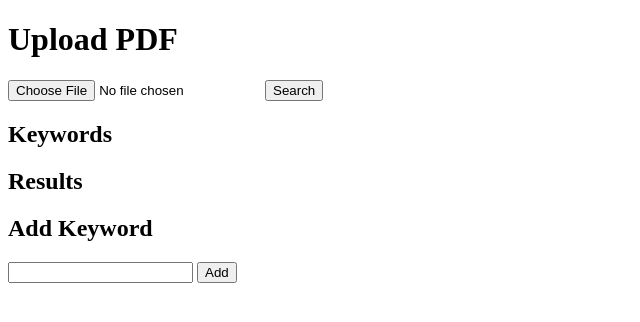
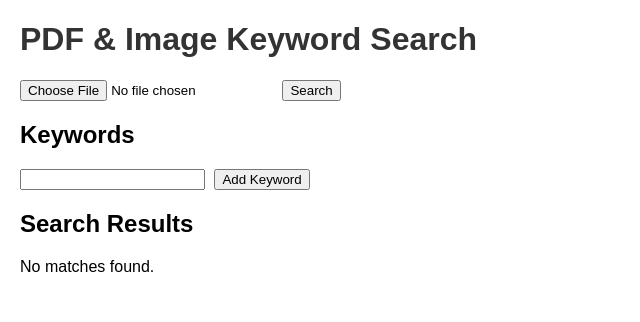
Before and after one commit to Aaronicc/pdf-keyword-search, a Flask app: page / in a window 1280 px wide. Shown: the top 322 px of the page, without its empty margins (0-640 px from the left). Run offline with Flask 3, Linux system fonts and the light colour scheme.

Commit message:
Update index.html

```diff
--- a/templates/index.html
+++ b/templates/index.html
@@ -1,33 +1,75 @@
 <!DOCTYPE html>
-<html>
+<html lang="en">
 <head>
+    <meta charset="UTF-8">
     <title>PDF & Image Keyword Search</title>
+    <style>
+        body { font-family: Arial, sans-serif; margin: 20px; }
+        h1 { color: #333; }
+        .keyword-list { margin-top: 20px; }
+        .keyword-item { display: flex; align-items: center; margin-bottom: 5px; }
+        .keyword-item span { flex: 1; }
+        button { margin-left: 5px; }
+        .results { margin-top: 20px; }
+        .result { border: 1px solid #ccc; padding: 10px; margin-bottom: 10px; }
+        .result strong { color: #007BFF; }
+    </style>
+    <script>
+        function deleteKeyword(id) {
+            const password = prompt("Enter password to delete keyword:");
+            if (!password || password !== 'admin123') return;  // Change password as needed
+
+            fetch(`/delete_keyword/${id}`, { method: 'POST' })
+                .then(() => location.reload());
+        }
+
+        function editKeyword(id) {
+            const newWord = prompt("Enter new keyword:");
+            const password = prompt("Enter password to edit keyword:");
+            if (!password || password !== 'admin123') return;
+
+            fetch(`/edit_keyword/${id}`, {
+                method: 'POST',
+                headers: { 'Content-Type': 'application/json' },
+                body: JSON.stringify({ word: newWord })
+            }).then(() => location.reload());
+        }
+    </script>
 </head>
 <body>
-    <h1>Upload PDF</h1>
+    <h1>PDF & Image Keyword Search</h1>
+
     <form method="POST" enctype="multipart/form-data">
-        <input type="file" name="pdf" accept=".pdf" required>
+        <input type="file" name="pdf" required>
         <button type="submit">Search</button>
     </form>
 
-    <h2>Keywords</h2>
-    <ul>
+    <div class="keyword-list">
+        <h2>Keywords</h2>
+        <form method="POST" action="/add_keyword">
+            <input type="text" name="keyword" required>
+            <button type="submit">Add Keyword</button>
+        </form>
         {% for kw in keywords %}
-        <li>{{ kw.word }}</li>
+            <div class="keyword-item">
+                <span>{{ kw.word }}</span>
+                <button onclick="editKeyword({{ kw.id }})">Edit</button>
+                <button onclick="deleteKeyword({{ kw.id }})">Delete</button>
+            </div>
         {% endfor %}
-    </ul>
+    </div>
 
-    <h2>Results</h2>
-    <ul>
+    <div class="results">
+        <h2>Search Results</h2>
         {% for r in results %}
-        <li><strong>{{ r.keyword }}</strong> found on {{ r.page }}: {{ r.snippet }}</li>
+            <div class="result">
+                <strong>{{ r.keyword }}</strong> found on <em>{{ r.page }}</em>
+                <p>{{ r.snippet }}...</p>
+            </div>
         {% endfor %}
-    </ul>
-
-    <h2>Add Keyword</h2>
-    <form method="POST" action="/add_keyword">
-        <input type="text" name="keyword" required>
-        <button type="submit">Add</button>
-    </form>
+        {% if not results %}
+            <p>No matches found.</p>
+        {% endif %}
+    </div>
 </body>
 </html>
```
